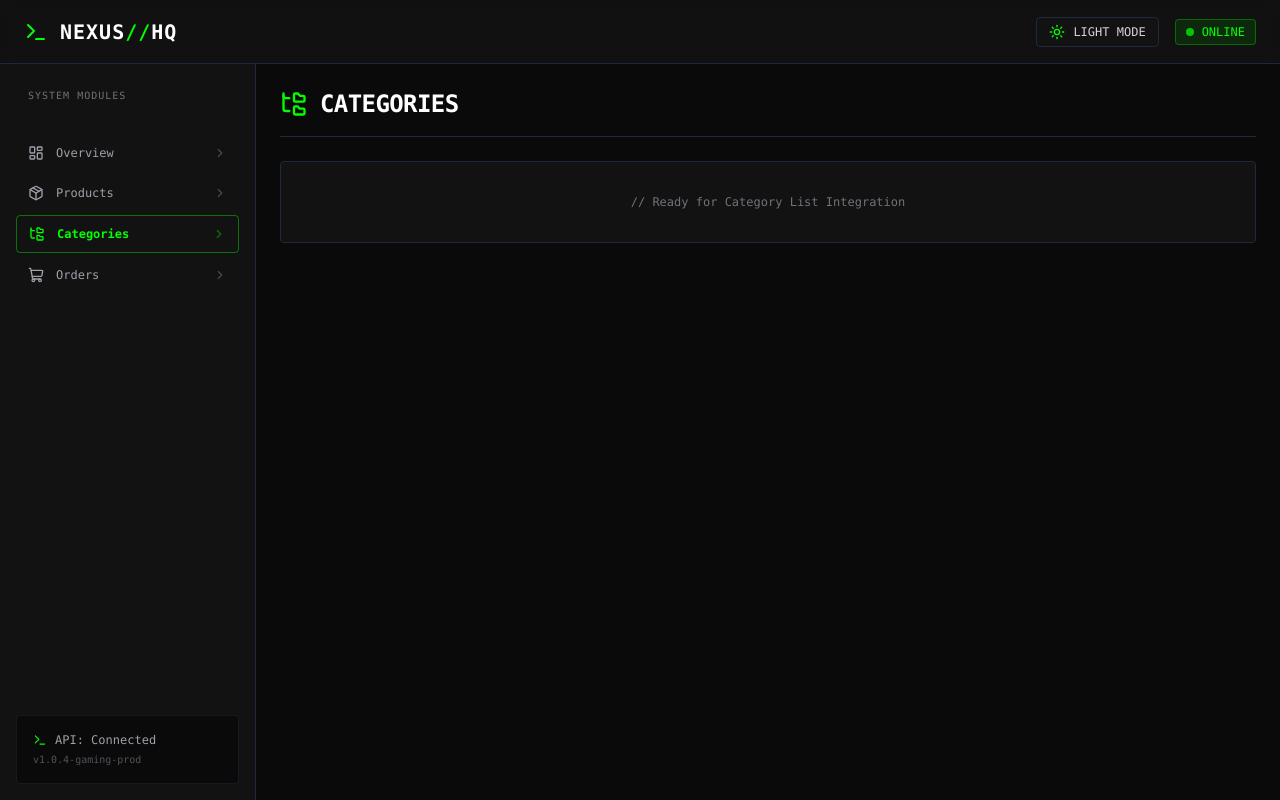
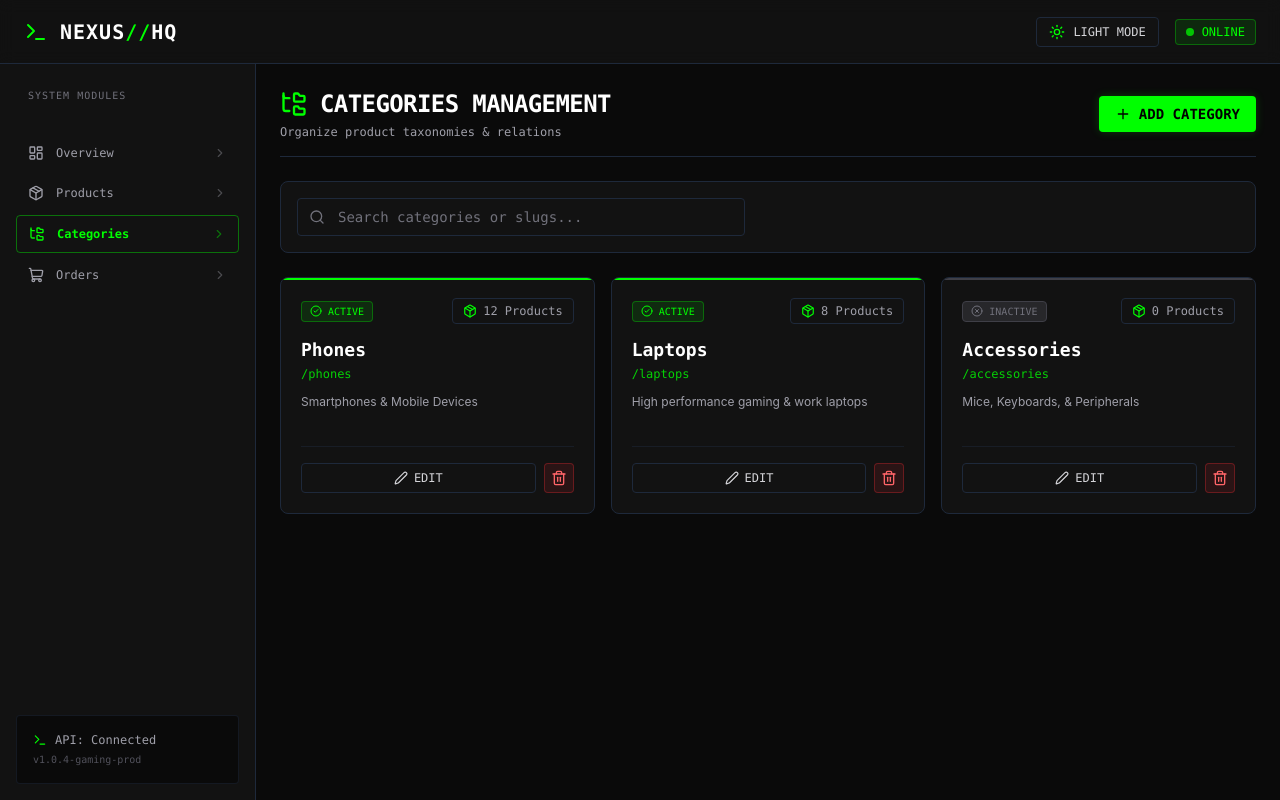
Before and after one commit to Mark-Alexis-Posadas/eloquent-frontend, a React (Vite) app: page /categories in a window 1280 px wide. Built offline with nearby package versions, Linux system fonts and the light colour scheme.

Commit message:
feat: add services

```diff
--- /dev/null
+++ b/src/api/axios.ts
@@ -0,0 +1,9 @@
+import axios from "axios";
+
+export const api = axios.create({
+  baseURL: "http://127.0.0.1:8000/api",
+  headers: {
+    "Content-Type": "application/json",
+    Accept: "application/json",
+  },
+});
--- a/src/api/products.ts
+++ /dev/null
@@ -1,38 +0,0 @@
-import axios from "axios";
-import type { PaginatedProductsResponse } from "../types/product";
-
-const API_BASE_URL = "http://127.0.0.1:8000/api";
-
-interface ProductParams {
-  page?: number;
-  search?: string;
-  category?: string;
-  minPrice?: number;
-  maxPrice?: number;
-  sort?: string;
-}
-
-export const fetchProducts = async ({
-  page = 1,
-  search = "",
-  category = "",
-  minPrice,
-  maxPrice,
-  sort = "",
-}: ProductParams): Promise<PaginatedProductsResponse> => {
-  const response = await axios.get<PaginatedProductsResponse>(
-    `${API_BASE_URL}/products`,
-    {
-      params: {
-        page,
-        search,
-        category,
-        minPrice,
-        maxPrice,
-        sort,
-      },
-    },
-  );
-
-  return response.data;
-};
--- a/src/hooks/useProducts.ts
+++ b/src/hooks/useProducts.ts
@@ -1,6 +1,6 @@
 import { useQuery } from "@tanstack/react-query";
-import { fetchProducts } from "../api/products";
 
+import { productService } from "../services/productService";
 interface UseProductsProps {
   page: number;
   search?: string;
@@ -21,7 +21,7 @@ export const useProducts = ({
   return useQuery({
     queryKey: ["products", page, search, category, minPrice, maxPrice, sort],
     queryFn: () =>
-      fetchProducts({
+      productService.getProducts({
         page,
         search,
         category,
--- a/src/pages/Categories.tsx
+++ b/src/pages/Categories.tsx
@@ -1,17 +1,200 @@
-import React from "react";
-import { FolderTree } from "lucide-react";
+import React, { useState } from "react";
+import {
+  FolderTree,
+  Search,
+  Plus,
+  Edit2,
+  Trash2,
+  Package,
+  CheckCircle2,
+  XCircle,
+  Loader2,
+  ServerCrash,
+} from "lucide-react";
+
+// Types matching Laravel Category response
+interface Category {
+  id: number;
+  name: string;
+  slug: string;
+  description?: string;
+  is_active: boolean;
+  products_count?: number;
+}
 
 export const CategoriesPage: React.FC = () => {
+  const [searchInput, setSearchInput] = useState("");
+  const [isLoading, setIsLoading] = useState(false);
+  const [isError, setIsError] = useState(false);
+
+  // Mock data/placeholder state (Palitan mo ng TanStack Query / custom hook mo gaya ng useCategories)
+  const [categories, setCategories] = useState<Category[]>([
+    {
+      id: 1,
+      name: "Phones",
+      slug: "phones",
+      description: "Smartphones & Mobile Devices",
+      is_active: true,
+      products_count: 12,
+    },
+    {
+      id: 2,
+      name: "Laptops",
+      slug: "laptops",
+      description: "High performance gaming & work laptops",
+      is_active: true,
+      products_count: 8,
+    },
+    {
+      id: 3,
+      name: "Accessories",
+      slug: "accessories",
+      description: "Mice, Keyboards, & Peripherals",
+      is_active: false,
+      products_count: 0,
+    },
+  ]);
+
+  const filteredCategories = categories.filter(
+    (cat) =>
+      cat.name.toLowerCase().includes(searchInput.toLowerCase()) ||
+      cat.slug.toLowerCase().includes(searchInput.toLowerCase()),
+  );
+
   return (
     <div className="space-y-6">
-      <div className="border-b border-razer-border pb-4">
-        <h1 className="text-2xl font-black tracking-tight text-white font-mono flex items-center gap-3">
-          <FolderTree className="w-7 h-7 text-razer-green" /> CATEGORIES
-        </h1>
+      {/* Header */}
+      <div className="flex flex-col sm:flex-row sm:items-center justify-between gap-4 border-b border-razer-border pb-4">
+        <div>
+          <h1 className="text-2xl font-black tracking-tight text-white font-mono flex items-center gap-3">
+            <FolderTree className="w-7 h-7 text-razer-green" />
+            CATEGORIES MANAGEMENT
+          </h1>
+          <p className="text-xs text-zinc-400 mt-1 font-mono">
+            Organize product taxonomies & relations
+          </p>
+        </div>
+
+        {/* Action Button */}
+        <button
+          onClick={() => alert("Open Create Category Modal/Drawer")}
+          className="inline-flex items-center justify-center gap-2 rounded bg-razer-green px-4 py-2 text-sm font-bold text-black transition hover:bg-razer-green/80 font-mono shadow-[0_0_10px_rgba(0,255,0,0.2)]"
+        >
+          <Plus className="w-4 h-4" />
+          ADD CATEGORY
+        </button>
       </div>
-      <div className="p-8 bg-razer-card rounded border border-razer-border text-center font-mono text-xs text-zinc-500">
-        // Ready for Category List Integration
+
+      {/* Filter / Search Bar */}
+      <div className="bg-razer-card border border-razer-border rounded-lg p-4">
+        <div className="relative max-w-md">
+          <Search className="absolute left-3 top-1/2 -translate-y-1/2 w-4 h-4 text-zinc-500" />
+          <input
+            type="text"
+            placeholder="Search categories or slugs..."
+            value={searchInput}
+            onChange={(e) => setSearchInput(e.target.value)}
+            className="w-full pl-10 pr-4 py-2 bg-razer-bg border border-razer-border rounded text-sm text-white placeholder:text-zinc-500 focus:outline-none focus:border-razer-green font-mono"
+          />
+        </div>
       </div>
+
+      {/* Content State Handling */}
+      {isLoading ? (
+        <div className="h-64 flex flex-col items-center justify-center space-y-3 bg-razer-card rounded border border-razer-border">
+          <Loader2 className="w-8 h-8 text-razer-green animate-spin" />
+          <p className="font-mono text-xs text-zinc-400">
+            SYNCING CATEGORIES...
+          </p>
+        </div>
+      ) : isError ? (
+        <div className="h-64 flex flex-col items-center justify-center space-y-3 bg-red-950/20 rounded border border-red-800 text-red-400">
+          <ServerCrash className="w-8 h-8" />
+          <p className="font-mono text-xs">FAILED TO RETRIEVE API RESPONSE</p>
+        </div>
+      ) : (
+        /* Categories Cards Grid */
+        <div className="grid grid-cols-1 md:grid-cols-2 lg:grid-cols-3 gap-4">
+          {filteredCategories.map((category) => (
+            <div
+              key={category.id}
+              className="group bg-razer-card border border-razer-border hover:border-razer-green/50 transition-all rounded-lg p-5 flex flex-col justify-between relative overflow-hidden"
+            >
+              {/* Accent indicator line */}
+              <div
+                className={`absolute top-0 left-0 right-0 h-[2px] ${
+                  category.is_active ? "bg-razer-green" : "bg-zinc-700"
+                }`}
+              />
+
+              <div>
+                {/* Status & Badge Header */}
+                <div className="flex items-center justify-between mb-3">
+                  <span
+                    className={`inline-flex items-center gap-1.5 text-[10px] font-mono px-2 py-0.5 rounded border ${
+                      category.is_active
+                        ? "bg-razer-green/10 text-razer-green border-razer-green/30"
+                        : "bg-zinc-800 text-zinc-500 border-zinc-700"
+                    }`}
+                  >
+                    {category.is_active ? (
+                      <>
+                        <CheckCircle2 className="w-3 h-3" /> ACTIVE
+                      </>
+                    ) : (
+                      <>
+                        <XCircle className="w-3 h-3" /> INACTIVE
+                      </>
+                    )}
+                  </span>
+
+                  {/* Product Count Badge */}
+                  <span className="inline-flex items-center gap-1.5 text-xs font-mono text-zinc-400 bg-razer-bg px-2.5 py-1 rounded border border-razer-border">
+                    <Package className="w-3.5 h-3.5 text-razer-green" />
+                    {category.products_count ?? 0} Products
+                  </span>
+                </div>
+
+                {/* Category Details */}
+                <h3 className="text-lg font-bold text-white group-hover:text-razer-green transition-colors font-mono">
+                  {category.name}
+                </h3>
+                <p className="text-xs font-mono text-razer-green/80 mt-0.5">
+                  /{category.slug}
+                </p>
+
+                <p className="text-xs text-zinc-400 mt-3 line-clamp-2 min-h-[32px]">
+                  {category.description || "// No description provided."}
+                </p>
+              </div>
+
+              {/* Action Buttons */}
+              <div className="flex items-center gap-2 mt-5 pt-4 border-t border-razer-border/50">
+                <button
+                  onClick={() => alert(`Edit Category ID: ${category.id}`)}
+                  className="flex-1 flex items-center justify-center gap-1.5 rounded border border-razer-border bg-razer-bg py-1.5 text-xs font-mono text-zinc-300 hover:border-razer-green hover:text-razer-green transition"
+                >
+                  <Edit2 className="w-3.5 h-3.5" /> EDIT
+                </button>
+
+                <button
+                  onClick={() => alert(`Delete Category ID: ${category.id}`)}
+                  className="flex items-center justify-center rounded border border-red-500/30 bg-red-500/10 p-1.5 text-xs font-mono text-red-400 hover:bg-red-500 hover:text-white transition"
+                  title="Delete Category"
+                >
+                  <Trash2 className="w-4 h-4" />
+                </button>
+              </div>
+            </div>
+          ))}
+
+          {filteredCategories.length === 0 && (
+            <div className="col-span-full p-12 bg-razer-card rounded border border-razer-border text-center font-mono text-xs text-zinc-500">
+              // NO CATEGORIES FOUND
+            </div>
+          )}
+        </div>
+      )}
     </div>
   );
 };
--- /dev/null
+++ b/src/services/categoryService.ts
@@ -0,0 +1,49 @@
+import { api } from "../api/axios";
+
+export interface Category {
+  id: number;
+  name: string;
+  slug: string;
+  description?: string;
+  is_active: boolean;
+  products_count?: number;
+  created_at?: string;
+  updated_at?: string;
+}
+
+export interface CategoryPayload {
+  name: string;
+  description?: string;
+  is_active?: boolean;
+}
+
+export const categoryService = {
+  getAll: async () => {
+    const response = await api.get<{ success: boolean; data: Category[] }>(
+      "/categories",
+    );
+    return response.data.data;
+  },
+
+  getById: async (id: number) => {
+    const response = await api.get<{ success: boolean; data: Category }>(
+      `/categories/${id}`,
+    );
+    return response.data.data;
+  },
+
+  create: async (payload: CategoryPayload) => {
+    const response = await api.post("/categories", payload);
+    return response.data;
+  },
+
+  update: async (id: number, payload: CategoryPayload) => {
+    const response = await api.put(`/categories/${id}`, payload);
+    return response.data;
+  },
+
+  delete: async (id: number) => {
+    const response = await api.delete(`/categories/${id}`);
+    return response.data;
+  },
+};
--- /dev/null
+++ b/src/services/productService.ts
@@ -0,0 +1,35 @@
+import { api } from "../api/axios";
+import type { PaginatedProductsResponse } from "../types/product";
+
+export interface ProductParams {
+  page?: number;
+  search?: string;
+  category?: string;
+  minPrice?: number;
+  maxPrice?: number;
+  sort?: string;
+}
+
+export const productService = {
+  getProducts: async ({
+    page = 1,
+    search = "",
+    category = "",
+    minPrice,
+    maxPrice,
+    sort = "",
+  }: ProductParams): Promise<PaginatedProductsResponse> => {
+    const response = await api.get<PaginatedProductsResponse>("/products", {
+      params: {
+        page,
+        search,
+        category,
+        minPrice,
+        maxPrice,
+        sort,
+      },
+    });
+
+    return response.data;
+  },
+};
```
Also changed, not shown: src/api/categories.ts (deleted), src/api/orders.ts (deleted).
